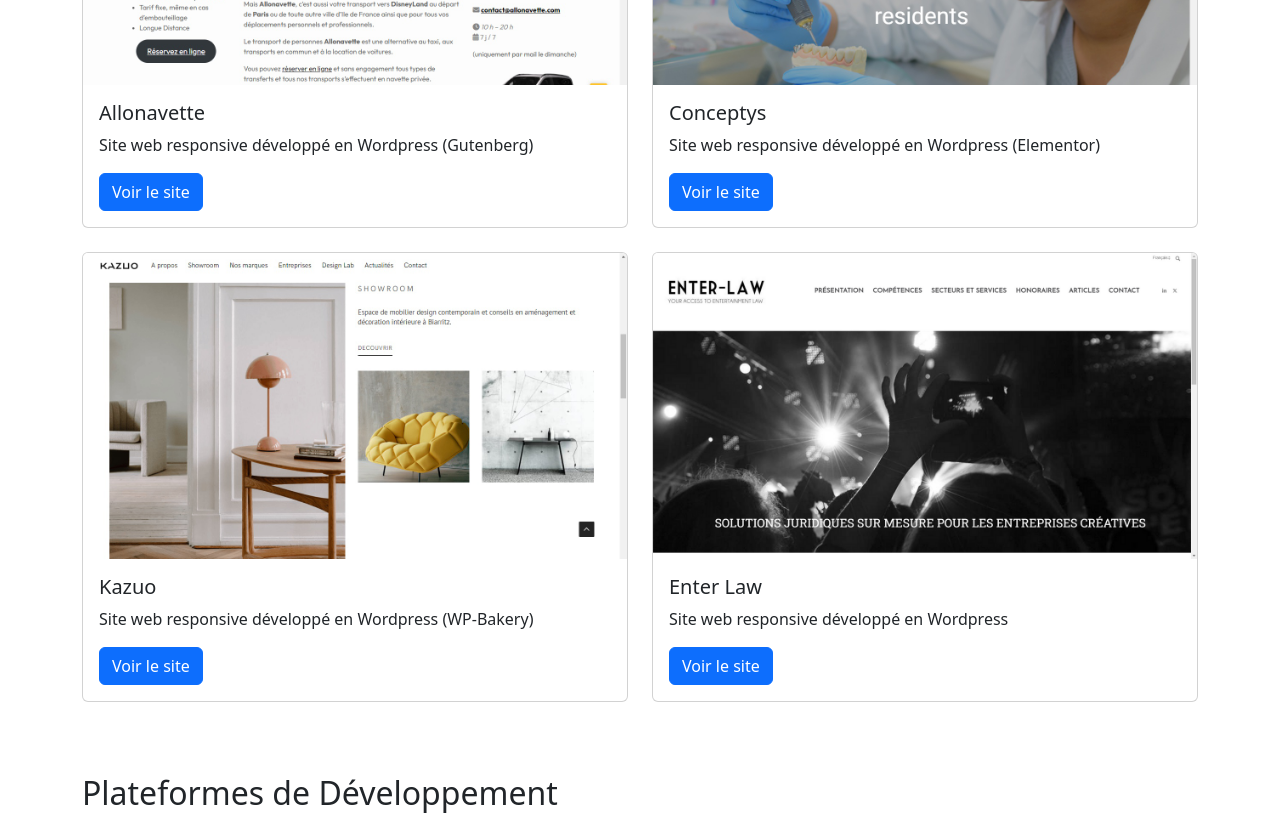
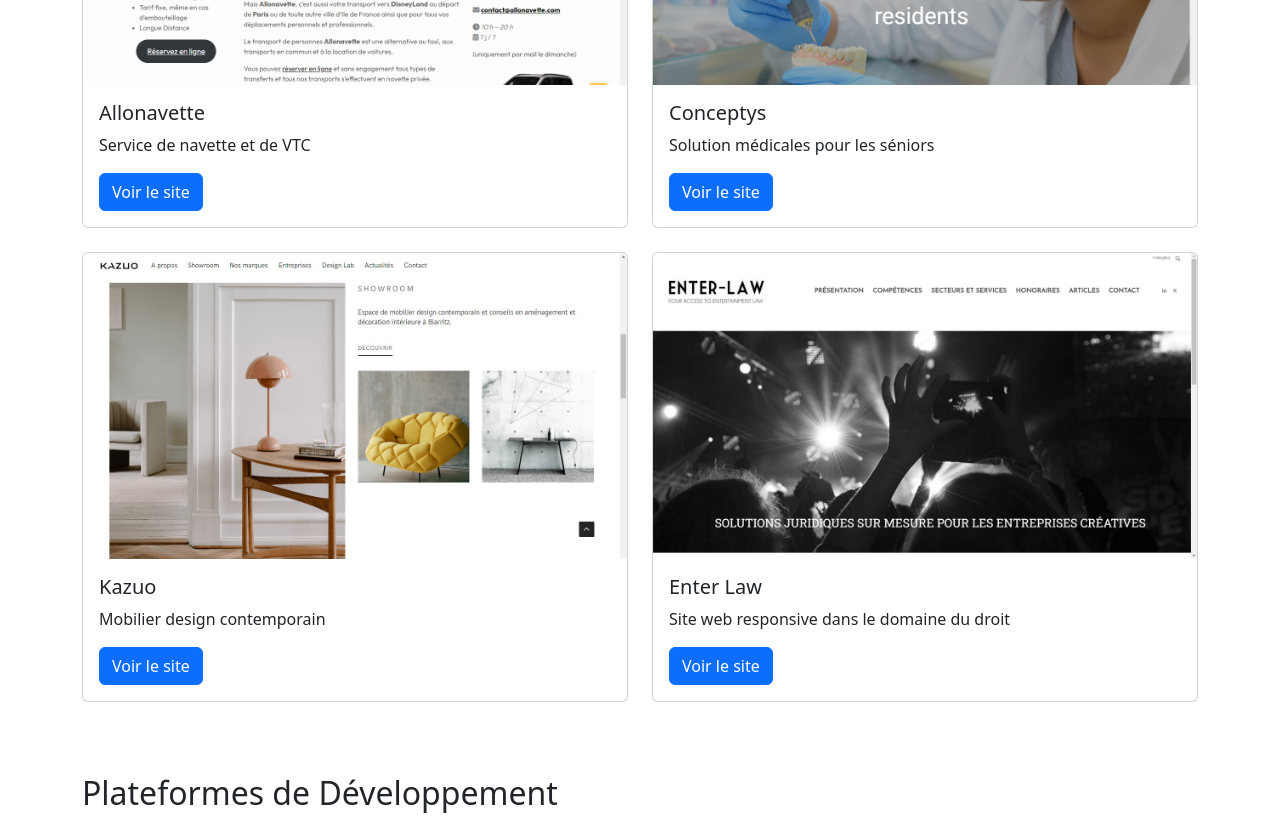
Before and after one commit to BenoitAdam94/portfolio_vue_bootstrap, a Vue app: page /portfolio in a window 1280 px wide. Shown: the part 460-1288 px from the top of the page. Built offline with nearby package versions, Linux system fonts and the light colour scheme.

Commit message:
update WP

```diff
--- a/src/views/Portfolio.vue
+++ b/src/views/Portfolio.vue
@@ -5,49 +5,49 @@
     <h2 class="mb-4">Sites Web</h2>
     <div class="row">
 
-      <!-- Allonavette -->
+      <!-- Allonavette (WP/Gutenberg)-->
       <div class="col-md-6 mb-4">
         <div class="card">
           <img src="/allonavette.jpg" class="card-img-top" alt="Site Web">
           <div class="card-body">
             <h5 class="card-title">Allonavette</h5>
-            <p class="card-text">Site web responsive développé en Wordpress (Gutenberg)</p>
+            <p class="card-text">Service de navette et de VTC</p>
             <a href="https://www.allonavette.fr/" class="btn btn-primary" target="_blank">Voir le site</a>
           </div>
         </div>
       </div>
 
-      <!-- Conceptys -->
+      <!-- Conceptys (WP/Elementor)-->
       <div class="col-md-6 mb-4">
         <div class="card">
           <img src="/conceptys.jpg" class="card-img-top" alt="Site Web">
           <div class="card-body">
             <h5 class="card-title">Conceptys</h5>
-            <p class="card-text">Site web responsive développé en Wordpress (Elementor)</p>
+            <p class="card-text">Solution médicales pour les séniors</p>
             <a href="https://conceptys-france.com/" class="btn btn-primary" target="_blank">Voir le site</a>
           </div>
         </div>
       </div>
 
-      <!-- Kazuo -->
+      <!-- Kazuo (WP/WP bakery)-->
       <div class="col-md-6 mb-4">
         <div class="card">
           <img src="/kazuo.jpg" class="card-img-top" alt="Site Web">
           <div class="card-body">
             <h5 class="card-title">Kazuo</h5>
-            <p class="card-text">Site web responsive développé en Wordpress (WP-Bakery)</p>
+            <p class="card-text">Mobilier design contemporain</p>
             <a href="https://kazuo.fr//" class="btn btn-primary" target="_blank">Voir le site</a>
           </div>
         </div>
       </div>
 
-      <!-- Enter Law -->
+      <!-- Enter Law (Wordpress)-->
       <div class="col-md-6 mb-4">
         <div class="card">
           <img src="/enter-law.png" class="card-img-top" alt="Site Web">
           <div class="card-body">
             <h5 class="card-title">Enter Law</h5>
-            <p class="card-text">Site web responsive développé en Wordpress</p>
+            <p class="card-text">Site web responsive dans le domaine du droit</p>
             <a href="https://enter-law.com/" class="btn btn-primary" target="_blank">Voir le site</a>
           </div>
         </div>
```
